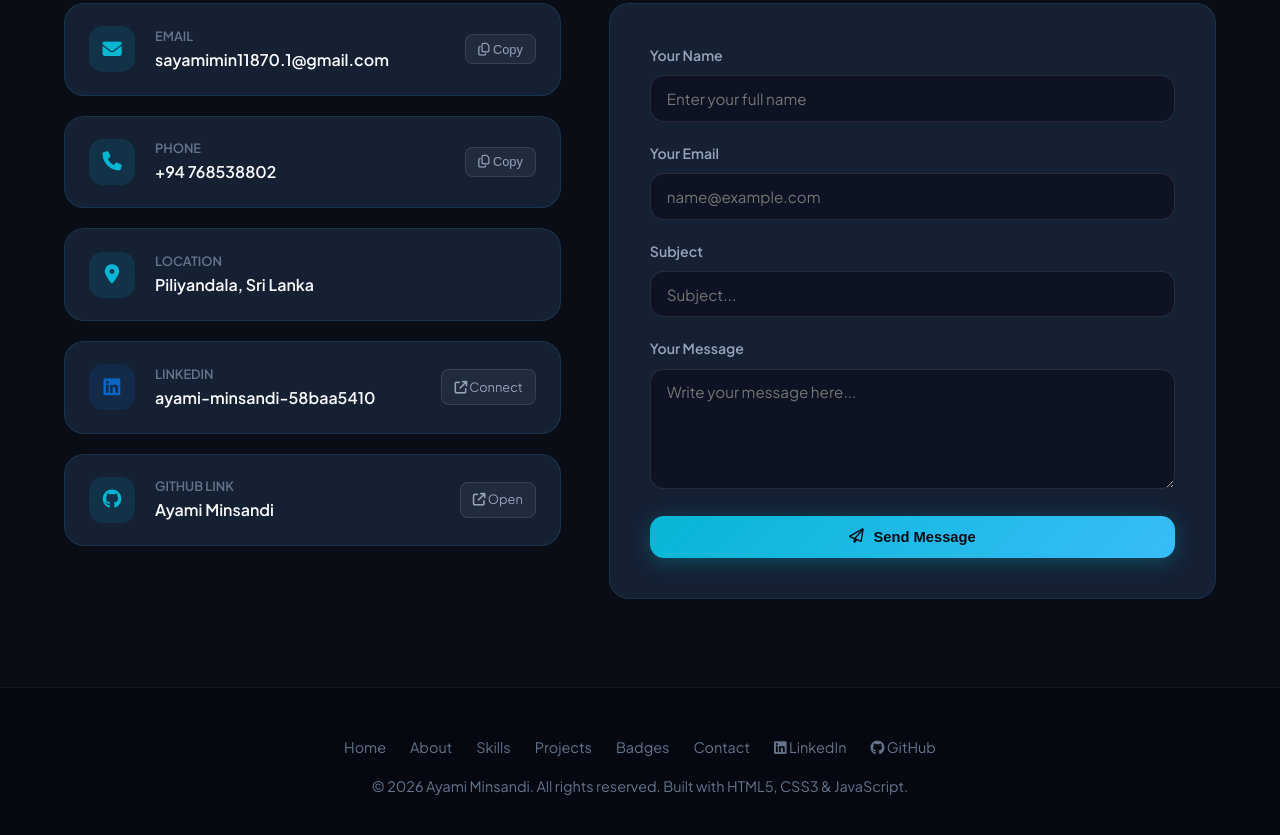
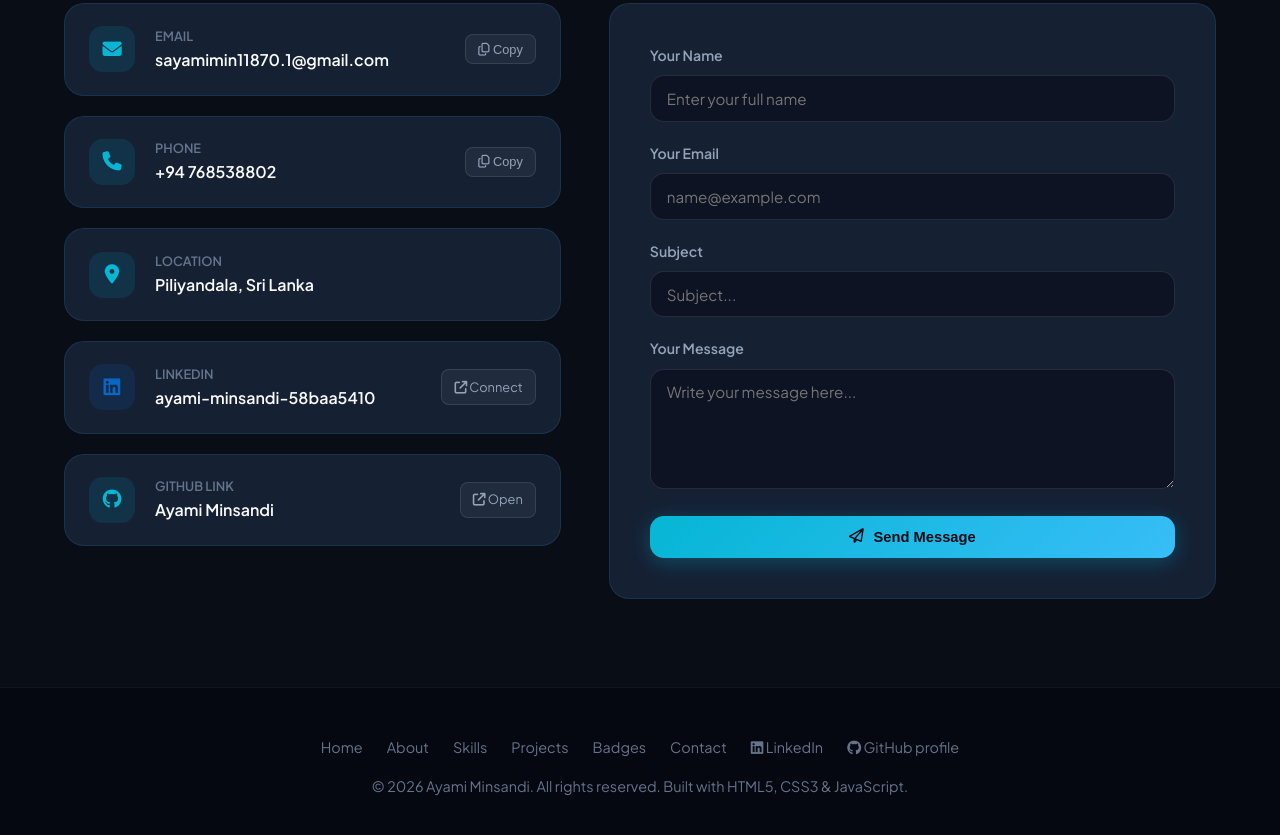
Before and after one commit to Zeeew/Zeeew.github.io, a plain HTML site: page index.html in a window 1280 px wide. Shown: the part 4468-5303 px from the top of the page. Drawn offline with Linux system fonts and the light colour scheme.

Commit message:
Updated the github card

```diff
--- a/index.html
+++ b/index.html
@@ -679,7 +679,7 @@
         <a href="#certifications">Badges</a>
         <a href="#contact">Contact</a>
         <a href="https://www.linkedin.com/in/ayami-minsandi-58baa5410" target="_blank" rel="noopener noreferrer"><i class="fa-brands fa-linkedin"></i> LinkedIn</a>
-        <a href="https://github.com/kevinduarosha/project-1-" target="_blank" rel="noopener noreferrer"><i class="fa-brands fa-github"></i> GitHub</a>
+        <a href="https://zeeew.github.io/" target="_blank" rel="noopener noreferrer"><i class="fa-brands fa-github"></i> GitHub profile</a>
       </div>
       <p>&copy; 2026 Ayami Minsandi. All rights reserved. Built with HTML5, CSS3 & JavaScript.</p>
     </div>
```
